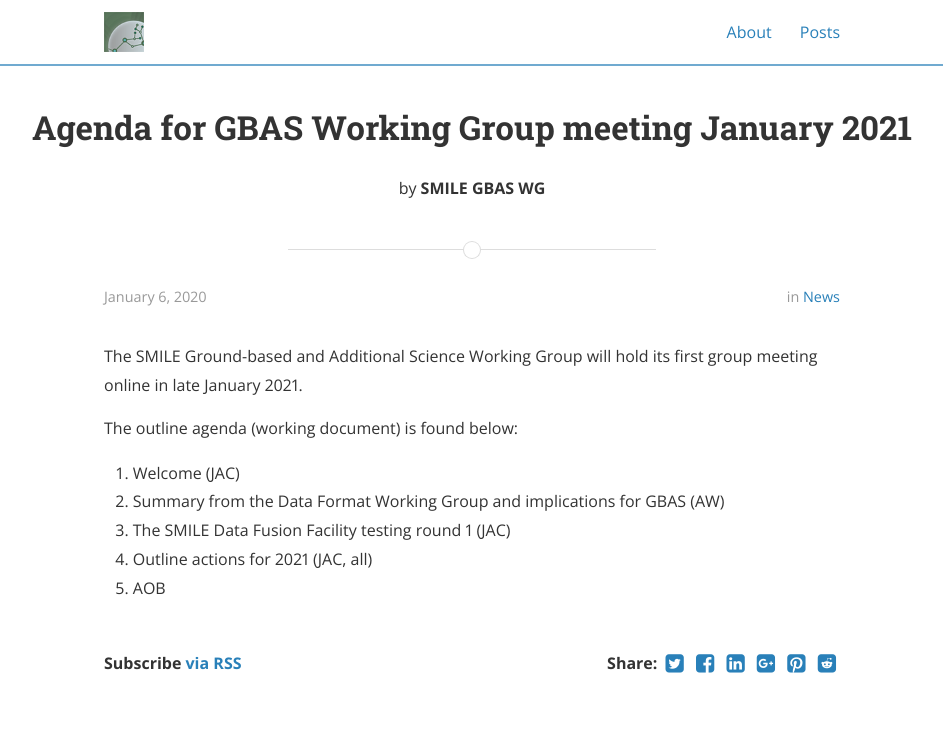
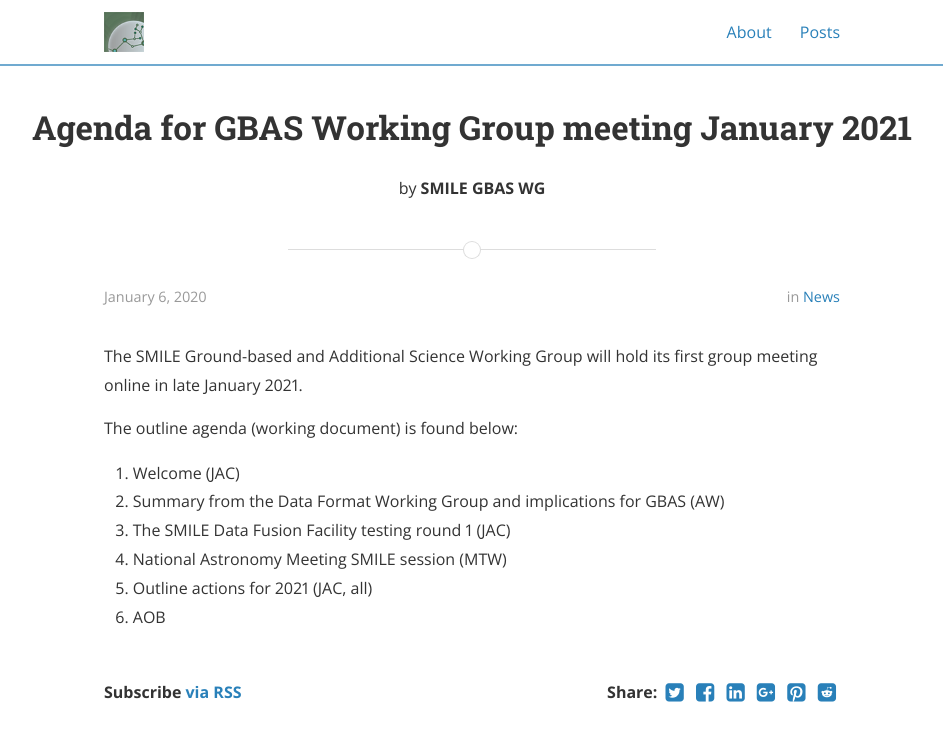
Before and after one commit to smile-gbas-wg/actions, a Jekyll site: the page built from _posts/2021-01-06-agenda_meeting_jan_2021.markdown, in a window 1280 px wide. Shown: the top 741 px of the page, without its empty margins (168-1111 px from the left). Built offline with Jekyll 4.4.1, drawn with Linux system fonts in a browser that asks for light colours; nearby versions of some CDN libraries.

Commit message:
Updated agenda

```diff
--- a/_posts/2021-01-06-agenda_meeting_jan_2021.markdown
+++ b/_posts/2021-01-06-agenda_meeting_jan_2021.markdown
@@ -14,5 +14,6 @@ The outline agenda (working document) is found below:
 1. Welcome (JAC)
 2. Summary from the Data Format Working Group and implications for GBAS (AW)
 3. The SMILE Data Fusion Facility testing round 1 (JAC)
-4. Outline actions for 2021 (JAC, all)
-5. AOB
+4. National Astronomy Meeting SMILE session (MTW)
+5. Outline actions for 2021 (JAC, all)
+6. AOB
```
Also changed, not shown: 1 other file.
